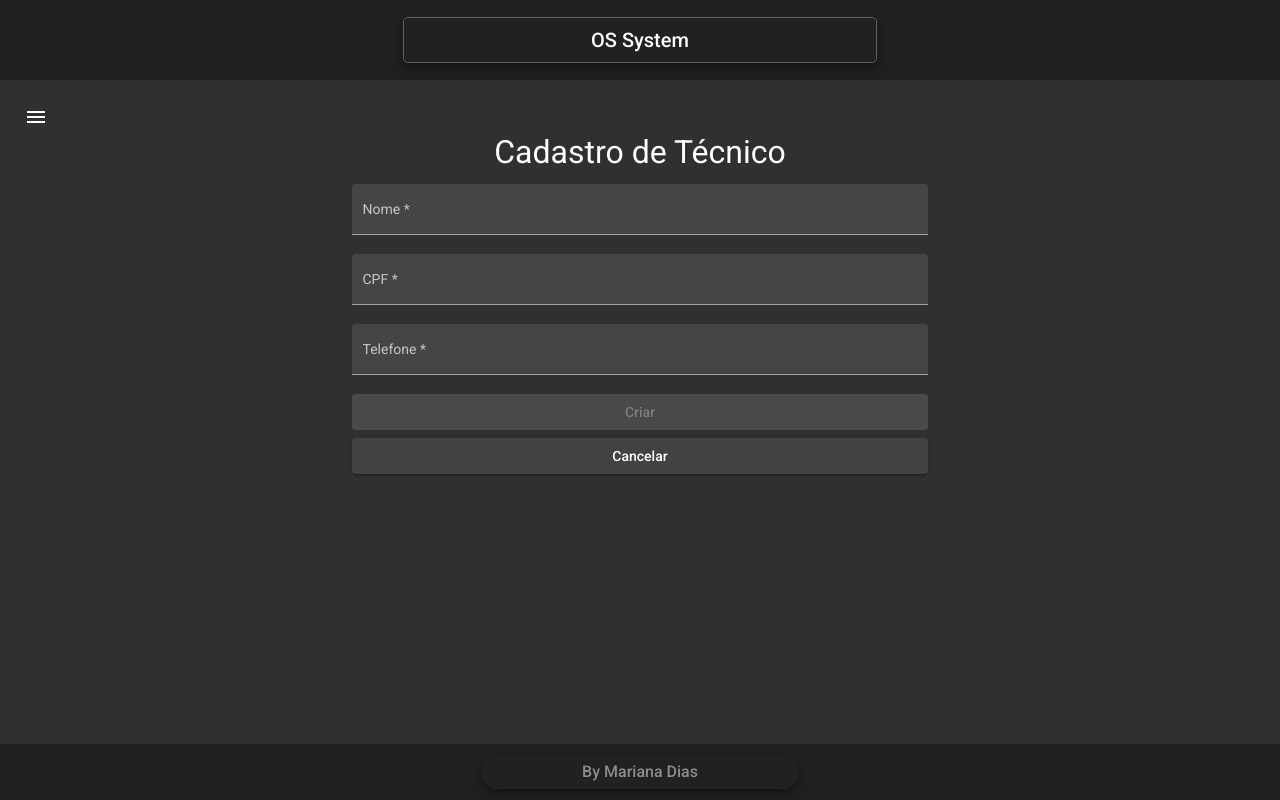
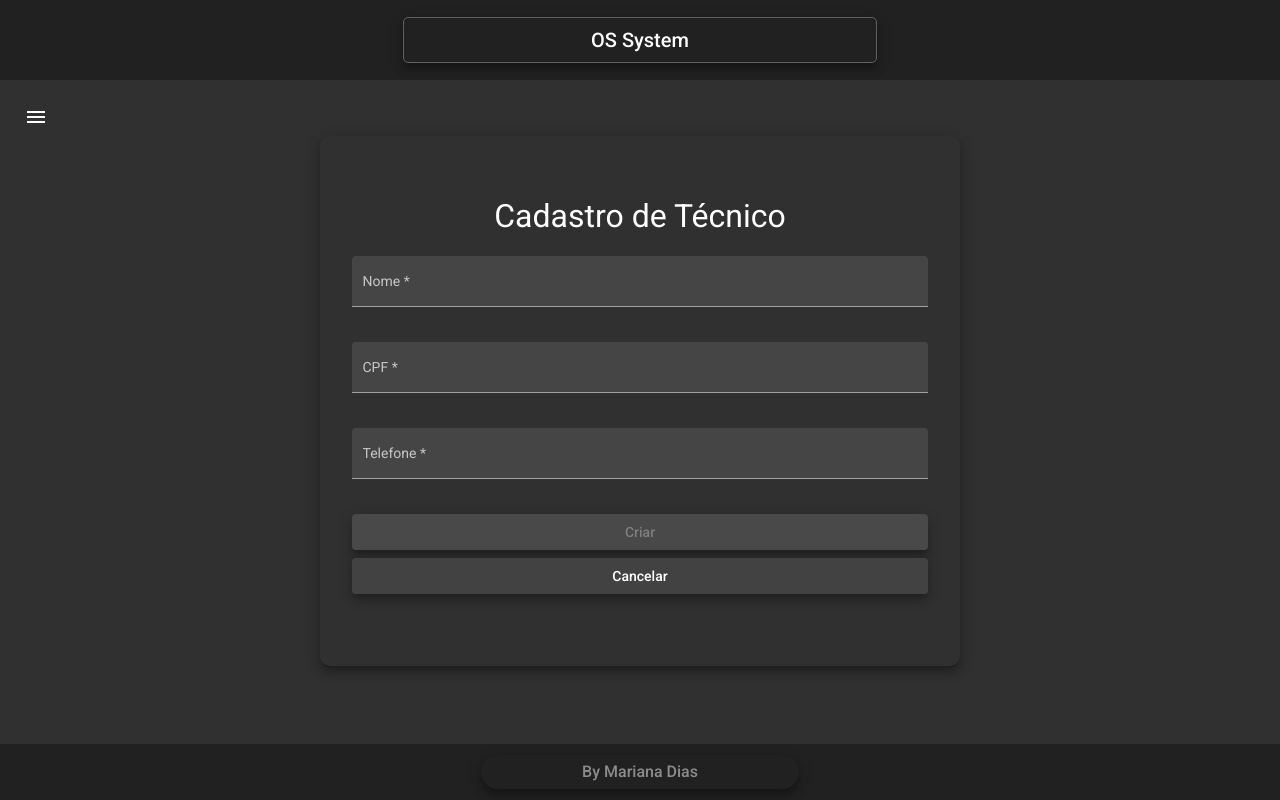
Before and after one commit to PudiMari/PudiMari.github.io, an Angular app: page /tecnicos/create in a window 1280 px wide. Built offline with nearby package versions, Linux system fonts and the light colour scheme.

Commit message:
Aprimora formulário de cadastro de técnico

```diff
--- a/src/app/views/components/tecnico/tecnico-create/tecnico-create.component.css
+++ b/src/app/views/components/tecnico/tecnico-create/tecnico-create.component.css
@@ -1,11 +1,14 @@
 .form{
     width: 45%;
     margin: auto;
+    padding: 4rem 2rem;
+    border-radius: 10px;
 }
 
 h1{
     text-align: center;
     font-size: 2rem;
+    margin-bottom: 1.5rem;
 }
 
 h2{
@@ -15,6 +18,7 @@ h2{
 
 .full-width{
     width: 100%;
+    margin-bottom: 1rem;
 }
 
 button{
--- a/src/app/views/components/tecnico/tecnico-create/tecnico-create.component.html
+++ b/src/app/views/components/tecnico/tecnico-create/tecnico-create.component.html
@@ -1,4 +1,4 @@
-<form class="form">
+<form class="form mat-elevation-z8">
     <h1>Cadastro de Técnico</h1>
     <mat-form-field class="full-width" appearance="fill">
         <mat-label>Nome</mat-label>
@@ -21,8 +21,8 @@
         <mat-error *ngIf="telefone.invalid">{{ errorValidTelefone() }}</mat-error>
     </mat-form-field>
     <!--suppress TypeScriptValidateTypes -->
-    <button (click)="create()" [disabled]="errorValidNome() || errorValidCpf() || errorValidTelefone()"
+    <button class="mat-elevation-z8" (click)="create()" [disabled]="errorValidNome() || errorValidCpf() || errorValidTelefone()"
             mat-raised-button color="primary">Criar
     </button>
-    <button (click)="cancel()" mat-raised-button>Cancelar</button>
+    <button class="mat-elevation-z8" (click)="cancel()" mat-raised-button>Cancelar</button>
 </form>
```
